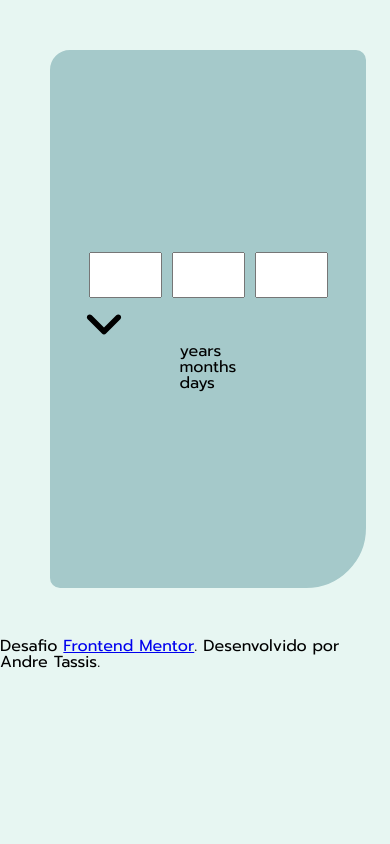
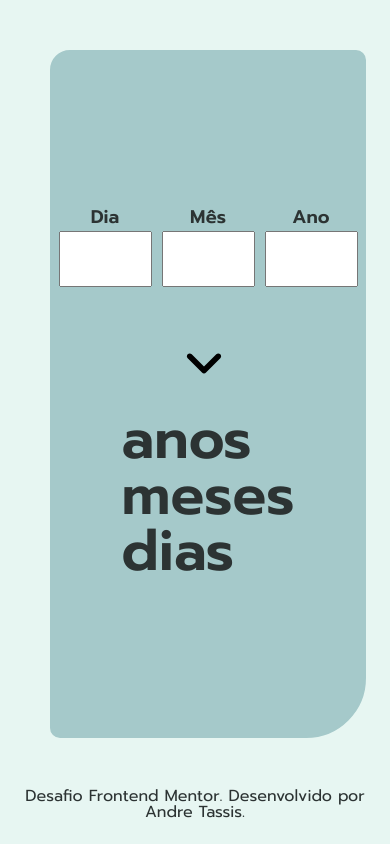
Before and after one commit to andretassis/age-calculator, a plain HTML site: page index.html in a window 390 px wide. Drawn offline with nearby package versions, Linux system fonts and the light colour scheme.

Commit message:
Add files via upload
Finalizado o html e css (tanto mobile quanto desktop)

```diff
--- a/css/styles.css
+++ b/css/styles.css
@@ -18,10 +18,18 @@ body {
     border-radius: 20px 10px 60px 10px;
     background-color: var(--bg-color-board);
     margin: 50px;
-    padding: 50% 40%;
+    padding: 40% 40%;
     display: flex;
     flex-direction: column;
     align-items: center;
+}
+
+label {
+    text-align: center;
+    font-family: var(--main-font);
+    font-size: 1.15em;
+    color: var(--text-color);
+    font-weight: 700;
 }
 
 .date {
@@ -31,8 +39,8 @@ body {
 }
 
 .date--form {
-    width: 65px;
-    height: 40px;
+    width: 85px;
+    height: 50px;
     margin: 5px;
 }
 
@@ -46,11 +54,71 @@ body {
     width: 40px;
     height: 40px;
     text-align: center;
+    margin: 50px 0 30px 130px;
+}
+
+.result--div {
+    display: flex;
+    flex-direction: column;
+    justify-content: left;
+    align-items: start;
+    color: var(--text-color);
+    font: var(--main-font);
+    font-weight: 700;
+    font-size: 56px;
 
 }
 
-.send {
-    width: 50px;
-    height: 50px;
-    margin-top: 100px;
+footer {
+    font-family: var(--main-font);
+    color: var(--text-color);
+    text-align: center;
 }
+
+a {
+    text-decoration: none;
+    color: var(--text-color);
+}
+
+a:hover {
+    color: var(--number-color);
+}
+
+a:visited {
+    text-decoration: none;
+}
+
+@media (min-width: 1200px) {
+
+    form {
+        display: flex;
+        flex-direction: row;
+        align-items: last baseline;
+
+    }
+
+    label {
+        font-size: 1.75em;
+
+    }
+
+    .date--form {
+        width: 150px;
+        height: 80px;
+        margin: 5px;
+    }
+
+    .result--div {
+        margin-top: 2em;
+        font-size: 72px;
+
+    }
+
+    footer {
+        font-family: var(--main-font);
+        color: var(--text-color);
+        text-align: center;
+        font-size: 24px;
+    }
+
+}
--- a/index.html
+++ b/index.html
@@ -17,22 +17,29 @@
         <section class="board">
             <form>
                 <span class="date">
-                    <input class="date--form" id="day">
-                    <input class="date--form" id="month">
-                    <input class="date--form" id="year">
+                    <label>Dia
+                        <input class="date--form" id="day" min="1" max="31" required>
+                    </label>
+                    <label>Mês
+                        <input class="date--form" id="month" min="1" max="12" required>
+                    </label>
+                    <label>Ano
+                        <input class="date--form" id="year" required>
+                    </label>
                 </span>
                 <input type="submit" class="submit" id="submit">
             </form>
-            <!-- <img class="send" src="./images/angle-down-solid.svg" alt="Clique para enviar"> -->
+
             <div class="result--div">
-                <p class="result--year">years</p>
-                <p class="result--month">months</p>
-                <p class="result--day">days</p>
+                <p class="result--year">anos</p>
+                <p class="result--month">meses</p>
+                <p class="result--day">dias</p>
             </div>
         </section>
     </main>
     <footer>
-        <p>Desafio <a href="https://www.frontendmentor.io/challenges">Frontend Mentor</a>. Desenvolvido por Andre
+        <p>Desafio <a href="https://www.frontendmentor.io/challenges">Frontend Mentor</a>.
+            Desenvolvido por Andre
             Tassis.</p>
     </footer>
 </body>
```
